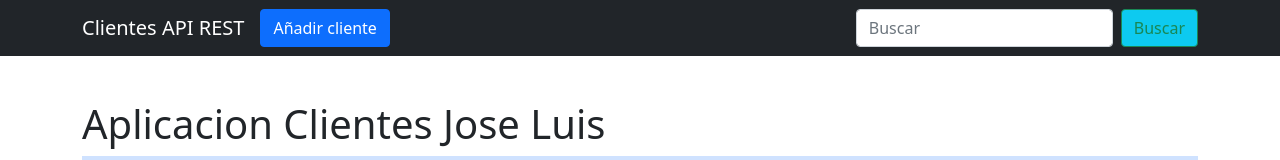
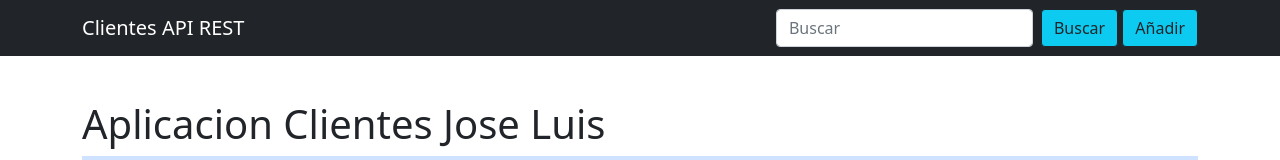
Before and after one commit to JoseLuisNM/clientes-app, an Angular app: page / in a window 1280 px wide. Shown: the top 160 px of the page. Built offline with nearby package versions, Linux system fonts and the light colour scheme; no server answers.

Commit message:
modif header

```diff
--- a/src/app/components/clients-list-component/clients-list-component.component.ts
+++ b/src/app/components/clients-list-component/clients-list-component.component.ts
@@ -18,7 +18,7 @@ export class ClientsListComponentComponent implements OnInit, OnDestroy {
   private subscriptions: Subscription[] = [];
 
   constructor(private service: ClienteService,
-      private headerService: HeaderService) { }
+              private headerService: HeaderService) { }
 
 
   ngOnInit(): void {
@@ -39,7 +39,7 @@ export class ClientsListComponentComponent implements OnInit, OnDestroy {
 
     this.service.obtenerClientes().subscribe(
       result => this.listaClientes = result
-    )
+    );
   }
 
   private buscarClientePorQuery(query: string): void {
--- a/src/app/layout/header-component/header-component.component.html
+++ b/src/app/layout/header-component/header-component.component.html
@@ -5,16 +5,17 @@
       aria-controls="navbarSupportedContent" aria-expanded="false" aria-label="Toggle navigation">
       <span class="navbar-toggler-icon"></span>
     </button>
-    <div>
+    <!-- <div>
       <button class="btn btn-primary" routerLink="/cliente/form">Añadir cliente</button>
-    </div>
+    </div> -->
     <div class="collapse navbar-collapse" id="navbarSupportedContent">
       <ul class="navbar-nav me-auto mb-2 mb-lg-0">
 
       </ul>
       <form class="d-flex">
         <input class="form-control me-2" name="search-input" type="search" placeholder="Buscar" [(ngModel)]="queryStr" aria-label="Search">
-        <button class="btn btn-info btn-outline-success" type="submit" (click)="onSearchQueryChanged()">Buscar</button>
+        <button class="btn btn-info btn-outline-dark" type="submit" (click)="onSearchQueryChanged()">Buscar</button>&nbsp;
+        <button class="btn btn-info btn-outline-dark" type="submit" routerLink="/cliente/form">Añadir</button>
       </form>
     </div>
   </div>
--- a/src/app/layout/header-component/header.service.ts
+++ b/src/app/layout/header-component/header.service.ts
@@ -13,6 +13,7 @@ export class HeaderService {
   constructor() { }
 
   public setQueryString (query: string): void{
+    console.log(query);
     this.searchQueryChanged.next(query);
   }
 }
```
